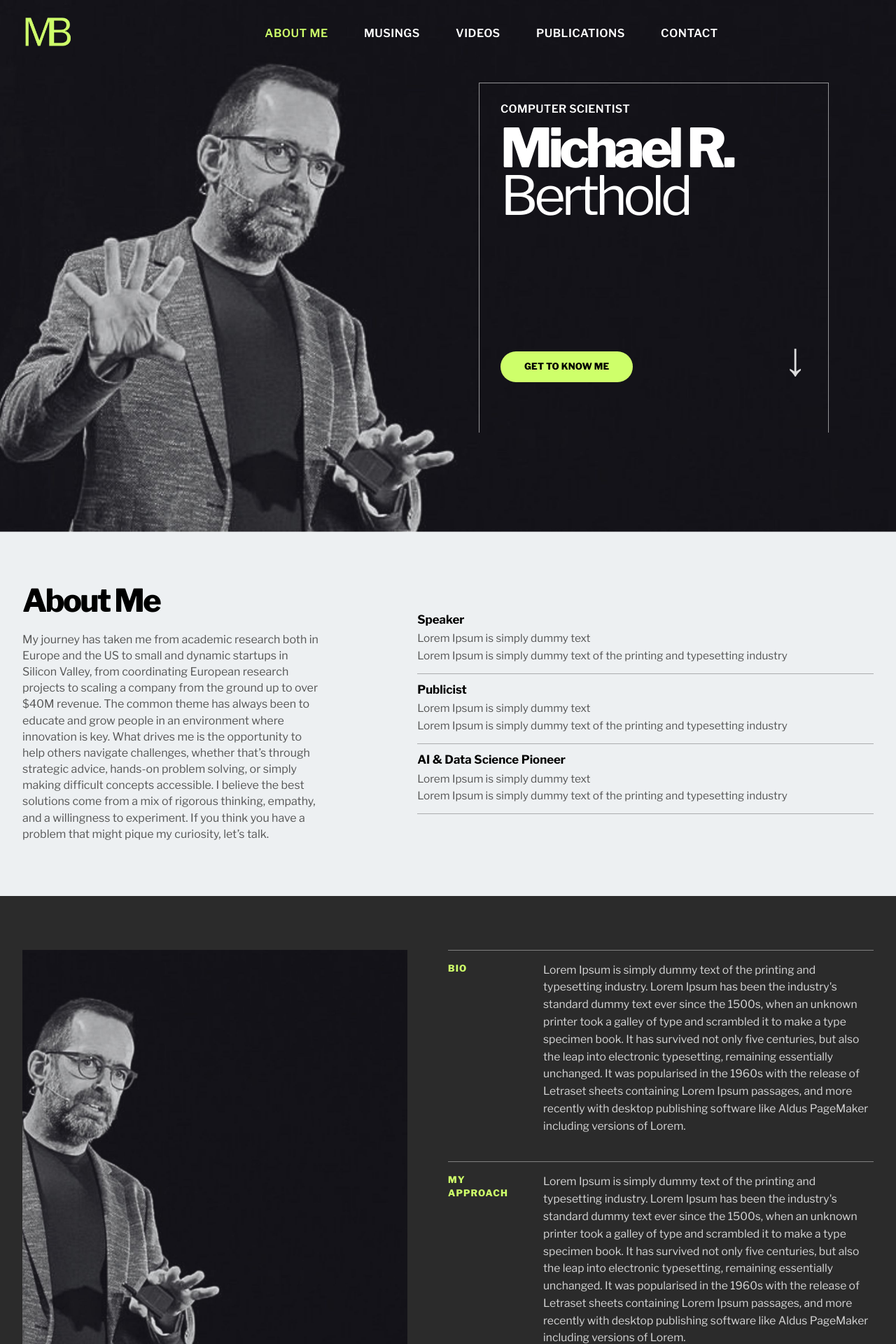
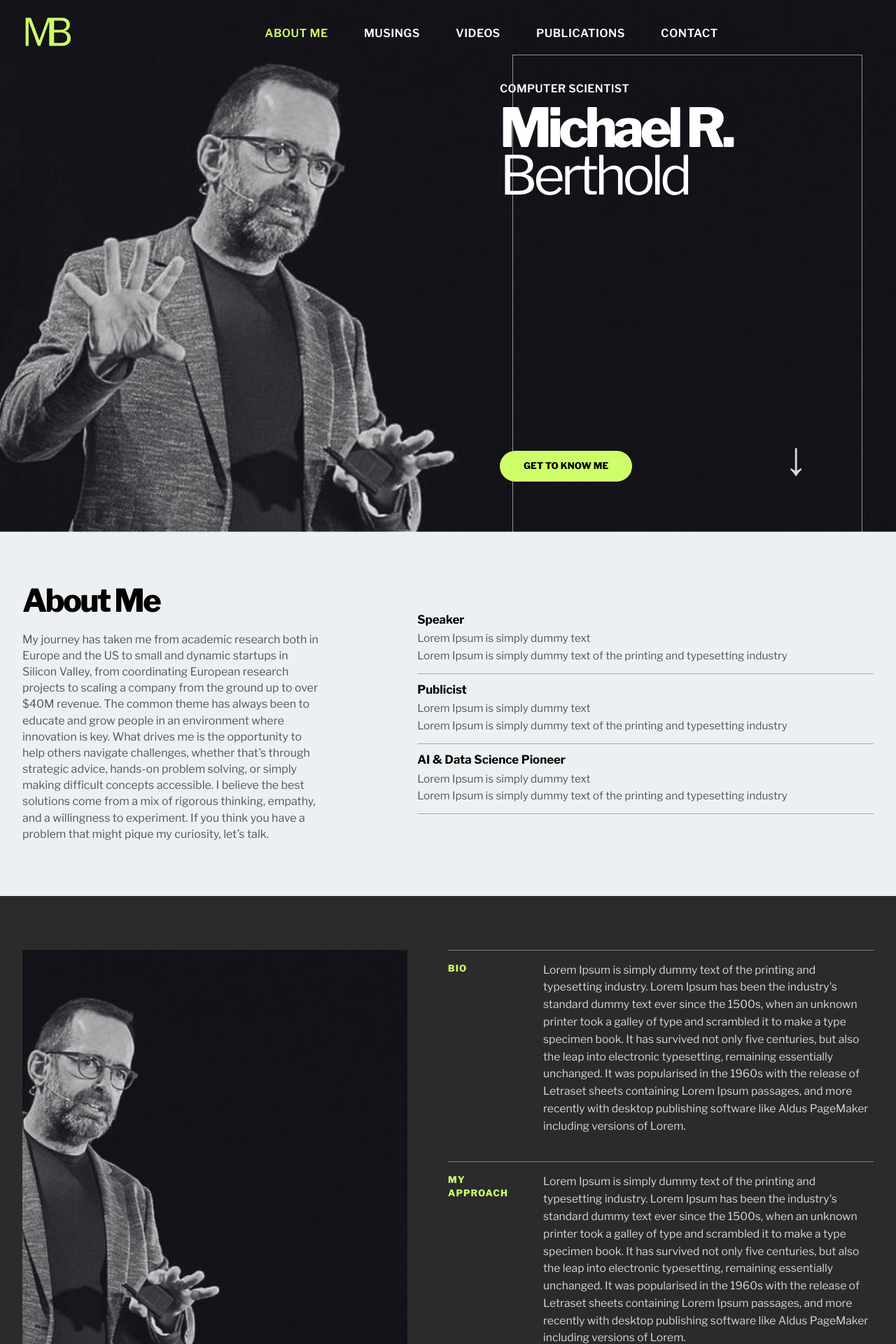
Before and after one commit to lacahelpme/mb, a Jekyll site: the page built from index.html, in a window 1280 px wide. Shown: the top 1920 px of the page at 70% size. Built offline with Jekyll 4.4.1, drawn with Linux system fonts in a browser that asks for light colours.

Commit message:
Update style.css

```diff
--- a/assets/css/style.css
+++ b/assets/css/style.css
@@ -254,7 +254,7 @@ h4:last-child {
   justify-self: end;
 }
 
-/* Hero */
+/* HERO — DESKTOP ONLY */
 
 .hero-band {
   position: relative;
@@ -279,6 +279,21 @@ h4:last-child {
   position: relative;
 }
 
+.hero-shell::after {
+  content: "";
+  position: absolute;
+  top: 78px;
+  right: 48px;
+  bottom: 0;
+  width: 500px;
+  border-top: 1.5px solid rgba(255, 255, 255, 0.55);
+  border-left: 1.5px solid rgba(255, 255, 255, 0.55);
+  border-right: 1.5px solid rgba(255, 255, 255, 0.55);
+  border-bottom: none;
+  pointer-events: none;
+  z-index: 2;
+}
+
 .hero-visual {
   position: absolute;
   inset: 0;
@@ -296,24 +311,22 @@ h4:last-child {
 }
 
 .hero-panel {
-  border-top: 1.5px solid rgba(255, 255, 255, 0.55);
-  border-left: 1.5px solid rgba(255, 255, 255, 0.55);
-  border-right: 1.5px solid rgba(255, 255, 255, 0.55);
-  border-bottom: none;
-  height: 500px;
-  padding: 28px 30px 72px;
   display: grid;
   grid-template-rows: auto 1fr auto;
   width: 100%;
   max-width: 500px;
-  align-self: start;
+  min-height: 100%;
+  padding: 118px 30px 72px;
+  align-self: stretch;
   justify-self: end;
-  margin: 118px 48px 0 0;
+  margin: 0 48px 0 0;
   background: transparent;
   position: relative;
-  z-index: 2;
+  z-index: 3;
   grid-column: 2;
+  border: none;
 }
+
 .hero-copy {
   max-width: 100%;
   align-self: start;
```
